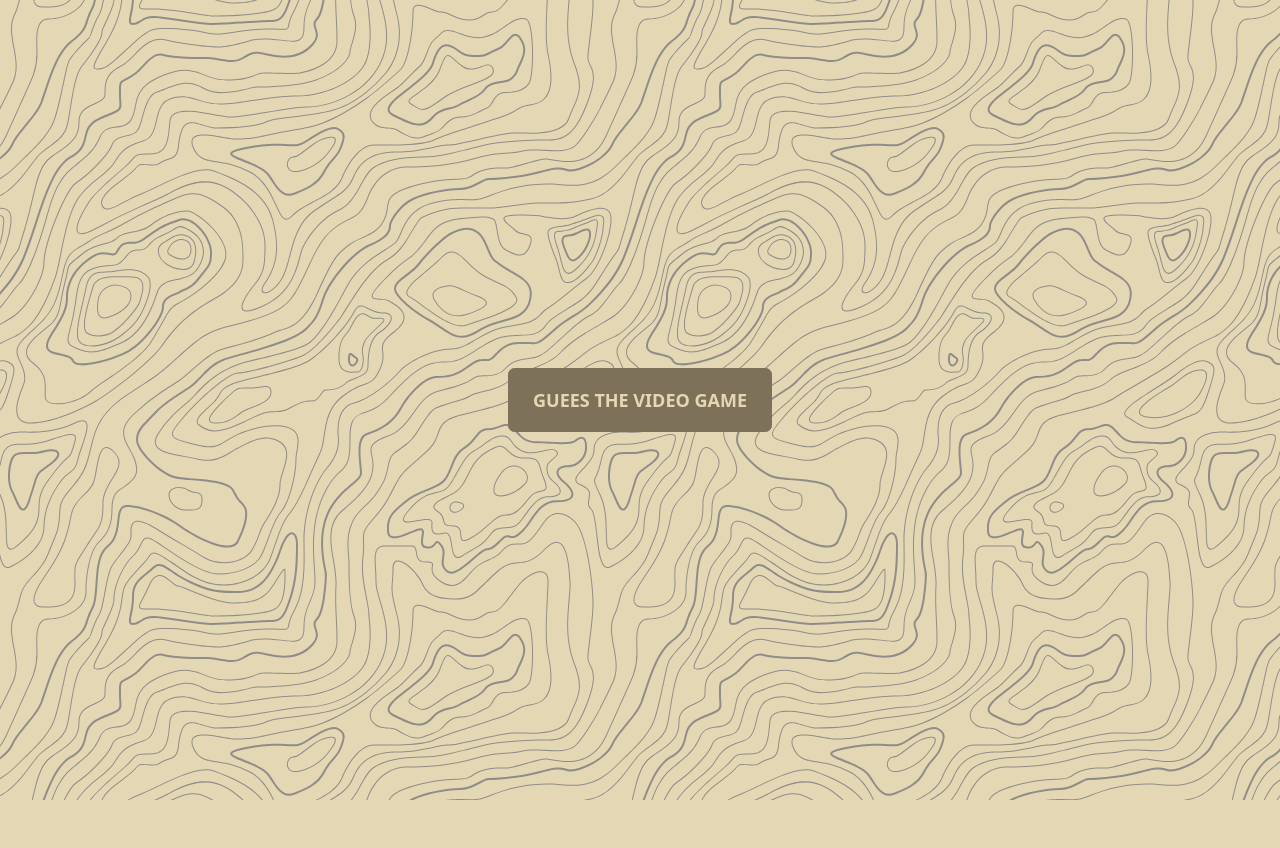
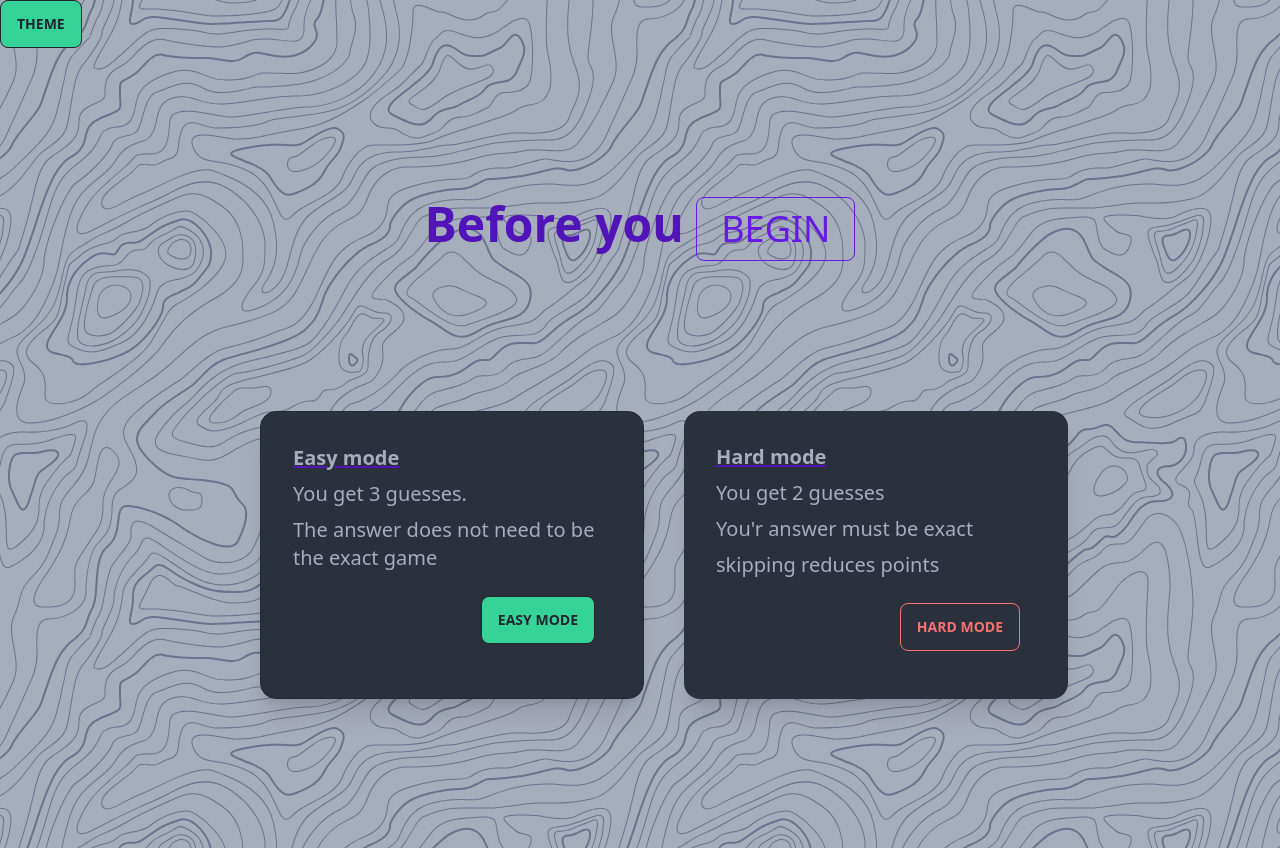
Before and after one commit to FlynnFc/videogame-sound-effect, a React (Create React App) app: page / in a window 1280 px wide. Before the commit the page ends 800 px from the top, so only its background shows below. Built offline with nearby package versions, Linux system fonts and the light colour scheme.

Commit message:
Stopped attempt at routing

```diff
--- a/package.json
+++ b/package.json
@@ -9,6 +9,7 @@
     "daisyui": "^2.15.0",
     "react": "^18.1.0",
     "react-dom": "^18.1.0",
+    "react-router-dom": "^6.3.0",
     "react-scripts": "5.0.1",
     "web-vitals": "^2.1.4"
   },
--- a/public/index.html
+++ b/public/index.html
@@ -1,5 +1,5 @@
 <!DOCTYPE html>
-<html data-theme="retro" lang="en">
+<html data-theme="dark" lang="en">
   <head>
     <meta charset="utf-8" />
     <link rel="icon" href="%PUBLIC_URL%/favicon.ico" />
--- a/src/App.jsx
+++ b/src/App.jsx
@@ -1,9 +1,11 @@
 import "./App.css";
 import { useState } from "react";
 import { Difficulty } from "./components/dificulty/Dificulty";
+import { Home } from "./components/Home";
+import { Nav } from "./components/header/Nav";
 
-function App() {
-  const [isGameLive, setIsGameLive] = useState(false);
+const App = () => {
+  const [isGameLive, setIsGameLive] = useState(true);
 
   const gameStatusHandler = () => {
     setIsGameLive(true);
@@ -11,21 +13,11 @@ function App() {
 
   return (
     <div>
-      {!isGameLive && (
-        <div className="flex justify-center content-center h-screen items-center">
-          <button
-            onClick={() => {
-              gameStatusHandler();
-            }}
-            className="btn btn-lg"
-          >
-            Guees the video game
-          </button>
-        </div>
-      )}
+      <Nav></Nav>
+      {!isGameLive && <Home gameStatusHandler={gameStatusHandler} />}
       {isGameLive && <Difficulty></Difficulty>}
     </div>
   );
-}
+};
 
 export default App;
--- /dev/null
+++ b/src/components/Home.jsx
@@ -0,0 +1,16 @@
+import React from "react";
+
+export const Home = (props) => {
+  return (
+    <div className="flex justify-center content-center h-screen items-center">
+      <button
+        onClick={() => {
+          props.gameStatusHandler();
+        }}
+        className="btn btn-lg"
+      >
+        Guees the video game
+      </button>
+    </div>
+  );
+};
--- /dev/null
+++ b/src/components/header/Nav.jsx
@@ -0,0 +1,20 @@
+import React from "react";
+import { useRef } from "react";
+
+export const Nav = () => {
+  const theme = useRef();
+
+  const themeHandler = () => {
+    console.log(theme.current);
+  };
+  return (
+    <div ref={theme}>
+      <button
+        onClick={themeHandler}
+        className="btn btn-outline btn-success activeGreen"
+      >
+        Theme
+      </button>
+    </div>
+  );
+};
--- /dev/null
+++ b/src/themechangehandler.js
@@ -0,0 +1,3 @@
+export const themeChanger = () => {
+  con;
+};
```
Also changed, not shown: src/index.js (+9 -8 lines), 1 other file (tests, documents, lock files or other folders).
